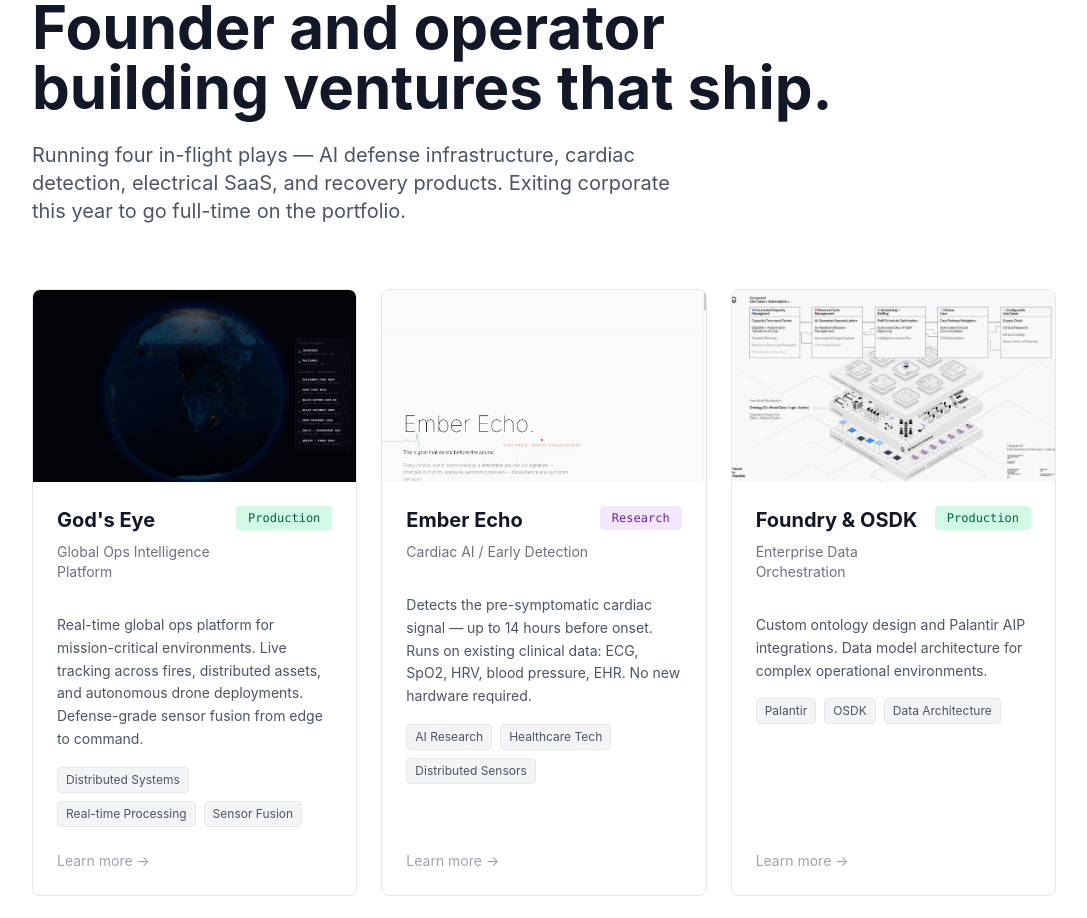
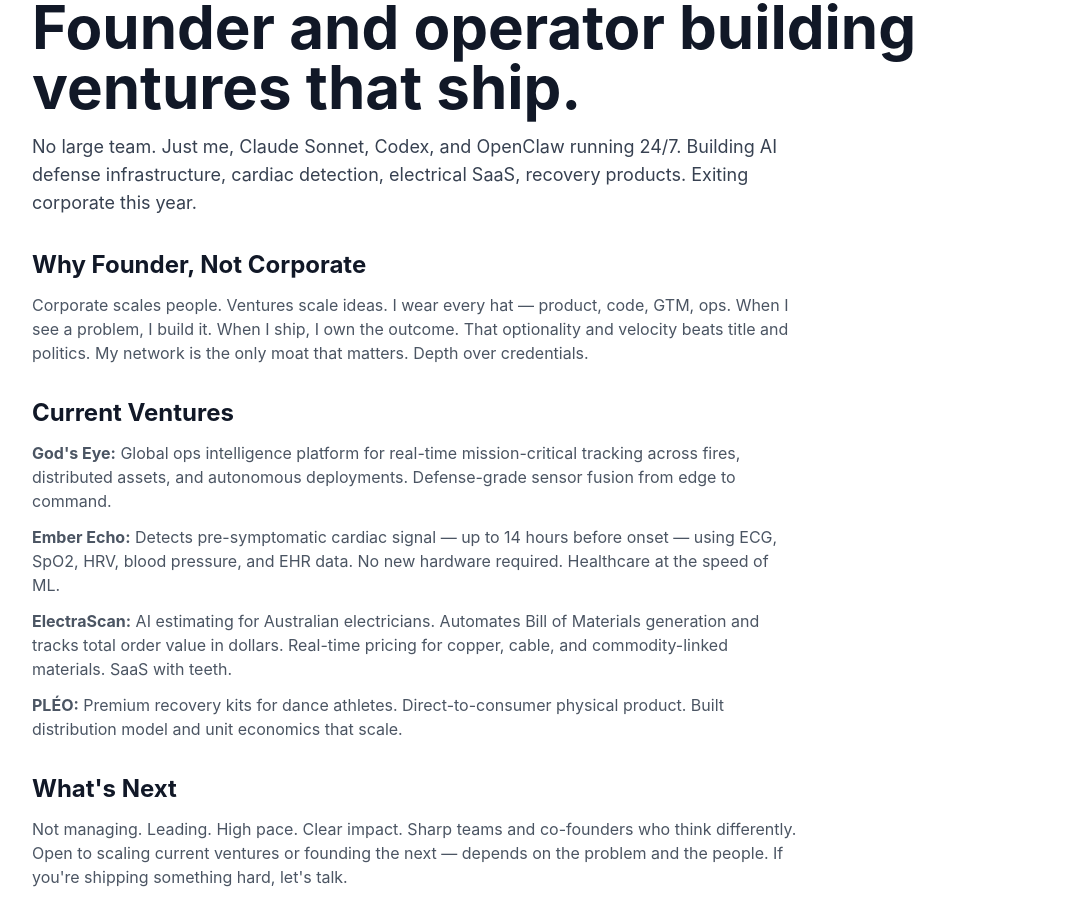
Before and after one commit to deviecall-design/damien-portfolio, a Next.js app: page / in a window 1280 px wide. Shown: the part 160-1078 px from the top of the page, without its empty margins (96-1183 px from the left). Built offline with nearby package versions, Linux system fonts and the light colour scheme.

Commit message:
Portfolio: add founder profile copy to home page

```diff
--- a/app/page.tsx
+++ b/app/page.tsx
@@ -86,13 +86,46 @@
       <Header />
 
       <section className="px-4 sm:px-8 lg:px-16 py-20 max-w-6xl mx-auto">
-        <div className="mb-16">
-          <h1 className="text-5xl sm:text-6xl font-bold mb-6 leading-tight">
-            Founder and operator<br />building ventures that ship.
-          </h1>
-          <p className="text-xl text-gray-600 max-w-2xl">
-            Running four in-flight plays — AI defense infrastructure, cardiac detection, electrical SaaS, and recovery products. Exiting corporate this year to go full-time on the portfolio.
-          </p>
+        <div className="mb-16 space-y-8">
+          <div>
+            <h1 className="text-5xl sm:text-6xl font-bold mb-4 leading-tight">
+              Founder and operator building ventures that ship.
+            </h1>
+            <p className="text-lg text-gray-700 max-w-3xl">
+              No large team. Just me, Claude Sonnet, Codex, and OpenClaw running 24/7. Building AI defense infrastructure, cardiac detection, electrical SaaS, recovery products. Exiting corporate this year.
+            </p>
+          </div>
+
+          <div>
+            <h2 className="text-2xl font-bold mb-3">Why Founder, Not Corporate</h2>
+            <p className="text-gray-600 max-w-3xl">
+              Corporate scales people. Ventures scale ideas. I wear every hat — product, code, GTM, ops. When I see a problem, I build it. When I ship, I own the outcome. That optionality and velocity beats title and politics. My network is the only moat that matters. Depth over credentials.
+            </p>
+          </div>
+
+          <div>
+            <h2 className="text-2xl font-bold mb-3">Current Ventures</h2>
+            <div className="text-gray-600 max-w-3xl space-y-3">
+              <p><strong>God's Eye:</strong> Global ops intelligence platform for real-time mission-critical tracking across fires, distributed assets, and autonomous deployments. Defense-grade sensor fusion from edge to command.</p>
+              <p><strong>Ember Echo:</strong> Detects pre-symptomatic cardiac signal — up to 14 hours before onset — using ECG, SpO2, HRV, blood pressure, and EHR data. No new hardware required. Healthcare at the speed of ML.</p>
+              <p><strong>ElectraScan:</strong> AI estimating for Australian electricians. Automates Bill of Materials generation and tracks total order value in dollars. Real-time pricing for copper, cable, and commodity-linked materials. SaaS with teeth.</p>
+              <p><strong>PLÉO:</strong> Premium recovery kits for dance athletes. Direct-to-consumer physical product. Built distribution model and unit economics that scale.</p>
+            </div>
+          </div>
+
+          <div>
+            <h2 className="text-2xl font-bold mb-3">What's Next</h2>
+            <p className="text-gray-600 max-w-3xl">
+              Not managing. Leading. High pace. Clear impact. Sharp teams and co-founders who think differently. Open to scaling current ventures or founding the next — depends on the problem and the people. If you're shipping something hard, let's talk.
+            </p>
+          </div>
+
+          <div>
+            <h2 className="text-2xl font-bold mb-3">How I Work</h2>
+            <p className="text-gray-600 max-w-3xl">
+              Full-stack execution. Team scaling from founding to product-market fit. GTM velocity. Extreme bias toward shipping. Better done than perfect. Built with code, design, and AI infrastructure that moves faster than traditional teams.
+            </p>
+          </div>
         </div>
 
         <div className="grid gap-6 md:grid-cols-2 lg:grid-cols-3">
```
